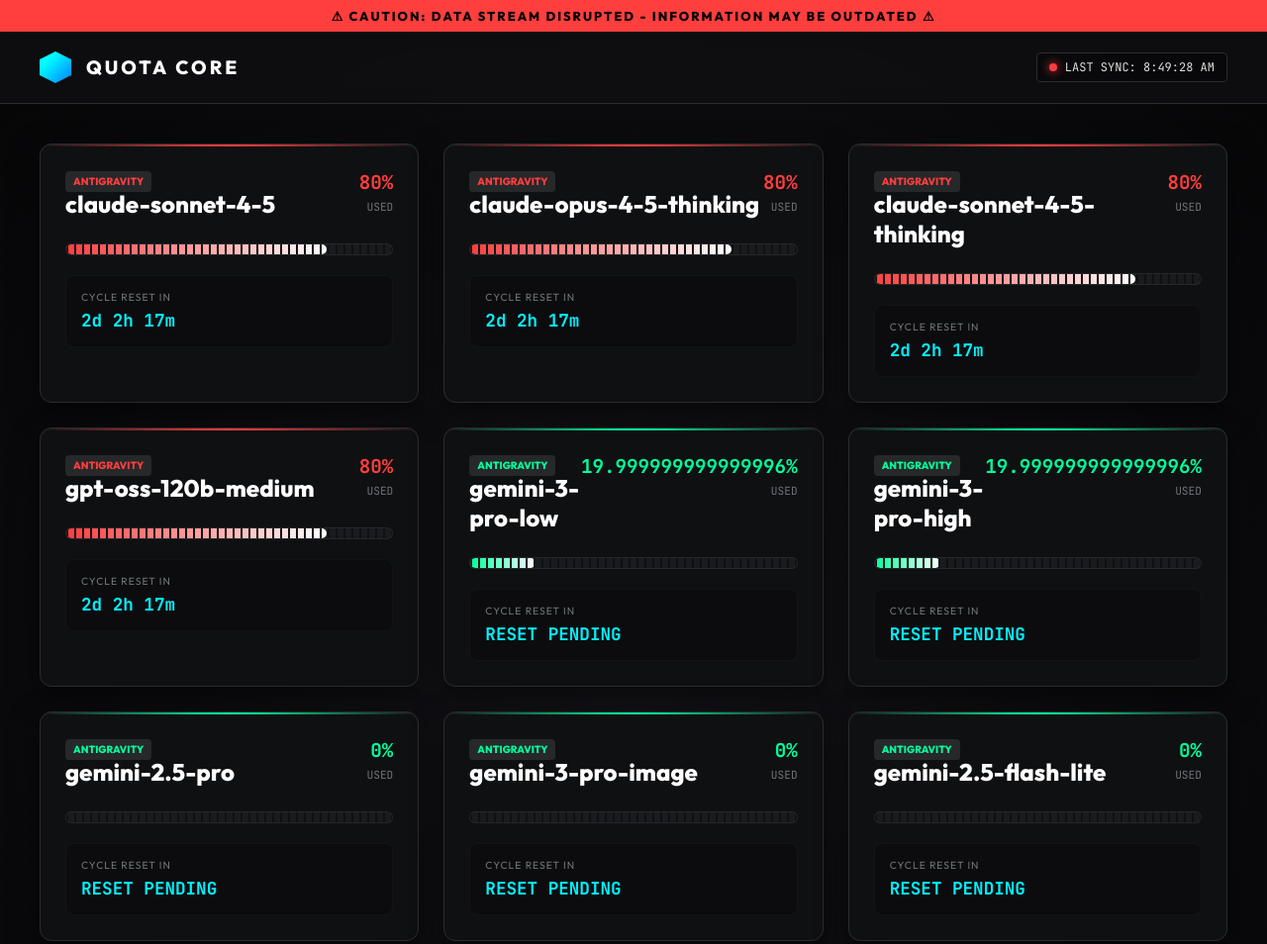
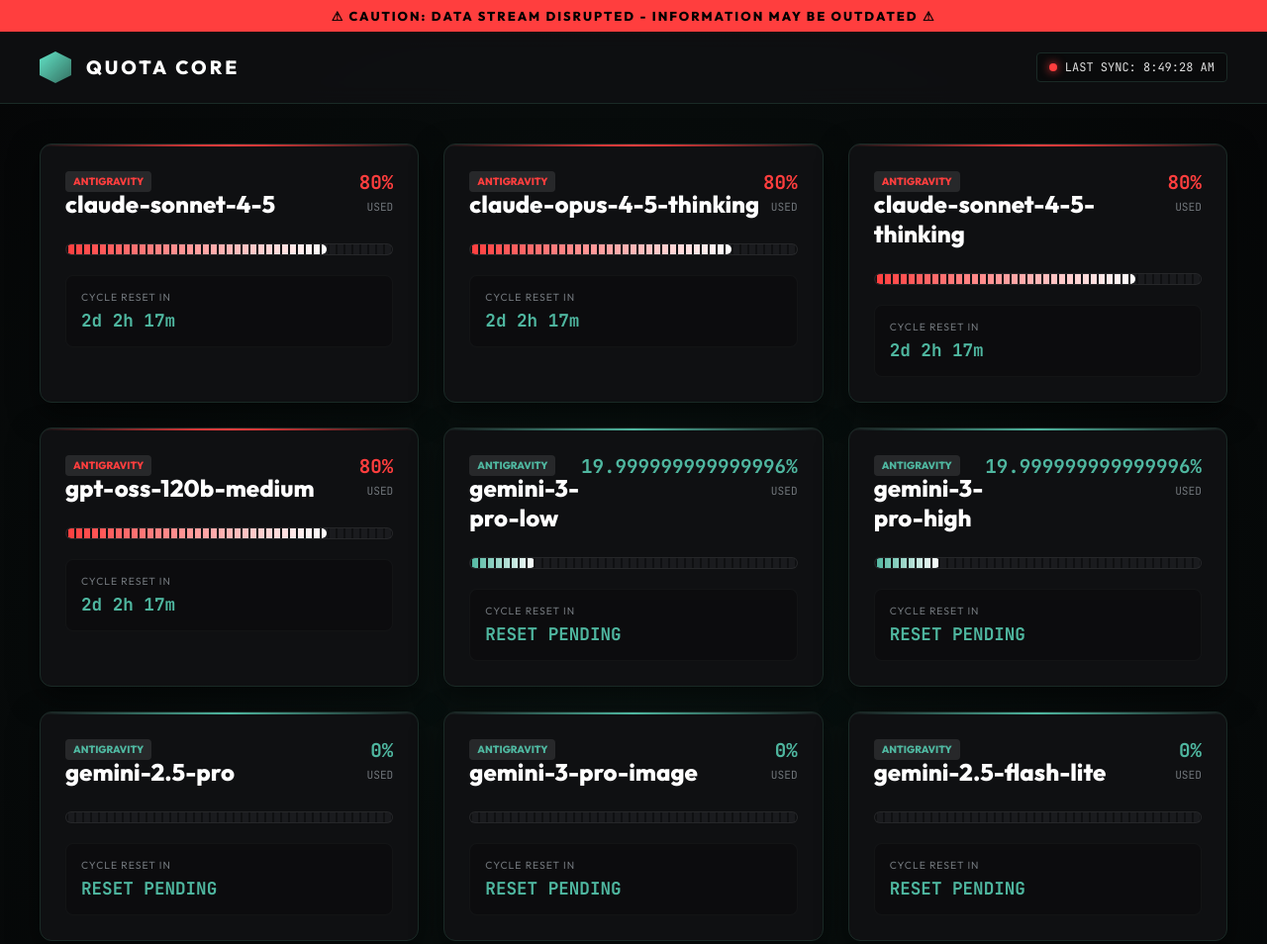
Before and after one commit to asimons81/quota-dashboard, a plain HTML site: page index.html in a window 1280 px wide. Shown: the top 954 px of the page at 99% size. Drawn offline with Linux system fonts and the light colour scheme.

Commit message:
Update UI to match branding (#4fb7a0)

```diff
--- a/index.html
+++ b/index.html
@@ -11,14 +11,14 @@
         :root {
             --bg-deep: #050506;
             --bg-panel: #0f1012;
-            --border-metal: #2a2c31;
+            --border-metal: #1a2a26;
             --text-main: #e0e0e0;
             --text-dim: #70757a;
 
-            --neon-green: #00ff9d;
+            --brand-teal: #4fb7a0;
+            --brand-teal-dim: rgba(79, 183, 160, 0.2);
             --neon-amber: #ffb700;
             --neon-red: #ff3e3e;
-            --neon-cyan: #00f2ff;
 
             --panel-shadow: 0 10px 30px rgba(0,0,0,0.5), inset 0 1px 1px rgba(255,255,255,0.05);
         }
@@ -38,9 +38,9 @@
             flex-direction: column;
             overflow-x: hidden;
             background-image:
-                radial-gradient(circle at 50% 50%, rgba(20, 20, 25, 1) 0%, rgba(5, 5, 6, 1) 100%),
-                linear-gradient(rgba(255, 255, 255, 0.02) 1px, transparent 1px),
-                linear-gradient(90deg, rgba(255, 255, 255, 0.02) 1px, transparent 1px);
+                radial-gradient(circle at 50% 50%, rgba(10, 20, 18, 1) 0%, rgba(5, 5, 6, 1) 100%),
+                linear-gradient(rgba(79, 183, 160, 0.03) 1px, transparent 1px),
+                linear-gradient(90deg, rgba(79, 183, 160, 0.03) 1px, transparent 1px);
             background-size: 100% 100%, 30px 30px, 30px 30px;
         }
 
@@ -50,7 +50,7 @@
             justify-content: space-between;
             align-items: center;
             border-bottom: 1px solid var(--border-metal);
-            background: rgba(15, 16, 18, 0.8);
+            background: rgba(15, 16, 18, 0.9);
             backdrop-filter: blur(10px);
             z-index: 100;
         }
@@ -64,14 +64,14 @@
         .logo-icon {
             width: 32px;
             height: 32px;
-            background: linear-gradient(135deg, var(--neon-cyan), #0066ff);
+            background: linear-gradient(135deg, var(--brand-teal), #2a5a4e);
             clip-path: polygon(50% 0%, 100% 25%, 100% 75%, 50% 100%, 0% 75%, 0% 25%);
             animation: pulse 4s infinite;
         }
 
         @keyframes pulse {
-            0%, 100% { filter: brightness(1) drop-shadow(0 0 5px var(--neon-cyan)); }
-            50% { filter: brightness(1.3) drop-shadow(0 0 15px var(--neon-cyan)); }
+            0%, 100% { filter: brightness(1) drop-shadow(0 0 5px var(--brand-teal)); }
+            50% { filter: brightness(1.3) drop-shadow(0 0 15px var(--brand-teal)); }
         }
 
         h1 {
@@ -98,8 +98,8 @@
             width: 8px;
             height: 8px;
             border-radius: 50%;
-            background: var(--neon-green);
-            box-shadow: 0 0 10px var(--neon-green);
+            background: var(--brand-teal);
+            box-shadow: 0 0 10px var(--brand-teal);
         }
 
         .dot.stale {
@@ -147,7 +147,7 @@
             left: 0;
             width: 100%;
             height: 2px;
-            background: linear-gradient(90deg, transparent, var(--accent-color, var(--neon-cyan)), transparent);
+            background: linear-gradient(90deg, transparent, var(--accent-color, var(--brand-teal)), transparent);
         }
 
         .card-header {
@@ -237,7 +237,7 @@
             font-family: 'JetBrains Mono', monospace;
             font-size: 1.1rem;
             font-weight: 700;
-            color: var(--neon-cyan);
+            color: var(--brand-teal);
         }
 
         .status-badge {
@@ -320,7 +320,7 @@
         }
 
         function getStatusColor(percent) {
-            if (percent < 50) return '#00ff9d'; // Green
+            if (percent < 50) return '#4fb7a0'; // Teal
             if (percent < 80) return '#ffb700'; // Amber
             return '#ff3e3e'; // Red
         }
```
